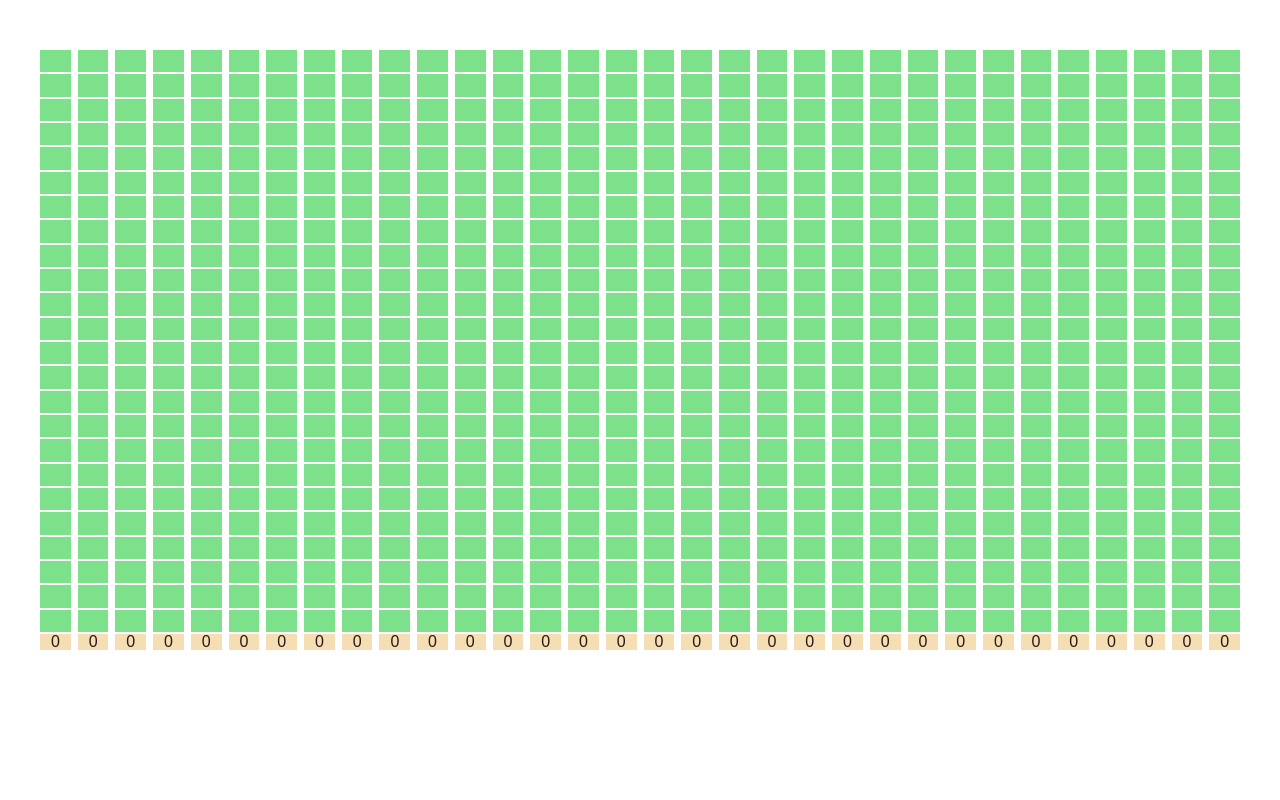
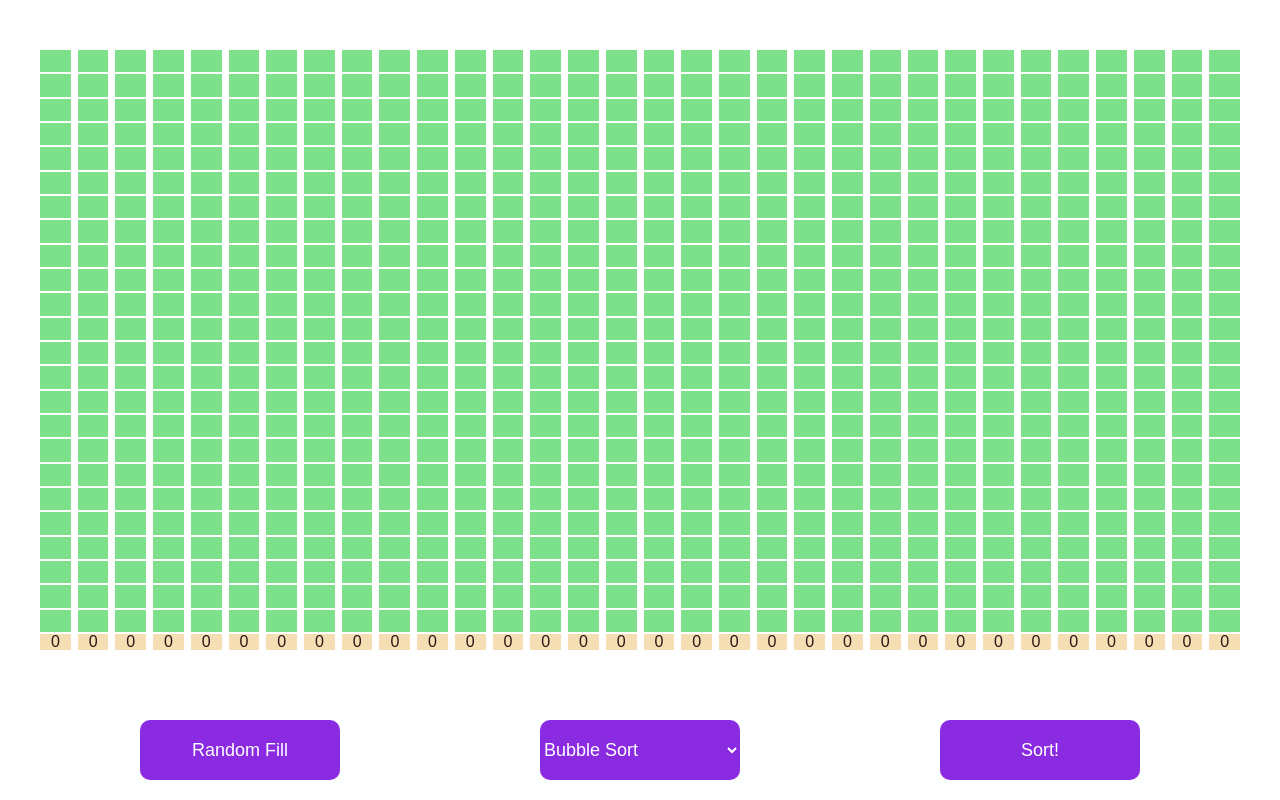
Before and after one commit to anduril-debug/didactic-fiesta, a plain HTML site: page sort/sorting.html in a window 1280 px wide. Drawn offline with Linux system fonts and the light colour scheme.

Commit message:
finished sorting env

```diff
--- /dev/null
+++ b/sort/algorithms.js
@@ -0,0 +1,18 @@
+
+function bubbleSort(){
+    for (let i = 1; i < 32; i++){
+
+
+      let firstCol = document.querySelectorAll(`[x = "${i}"]`)
+      let secCol = document.querySelectorAll(`[x = "${i+1}"]`)
+
+      const firstColQuantity = parseInt(firstCol[firstCol.length - 1].innerHTML)
+      const secColQuantity = parseInt(secCol[secCol.length - 1].innerHTML)
+
+      if (firstColQuantity > secColQuantity){
+        doSwap(i, i+1)
+      }
+
+
+    }
+  }
--- a/sort/script.js
+++ b/sort/script.js
@@ -29,7 +29,6 @@ function clickBox(){
   for (var i = 1; i <= 768; i++) {
     var box = boxes[i]
     box.onclick = function(e){
-      console.log(e.target)
       const x = e.target.getAttribute("X")
       const y = e.target.getAttribute("Y")
 
@@ -83,7 +82,6 @@ function createQuantityRow(){
 
 //Updating quantity row counts
 function updateQuantity(redBoxCount,colNumber){
-  console.log(`${redBoxCount} witeli ujra, ${colNumber} columnze`)
 
   let quantityBox = document.querySelectorAll(`[x = "${colNumber}"]`)
   quantityBox = quantityBox[quantityBox.length - 1]
@@ -92,3 +90,62 @@ function updateQuantity(redBoxCount,colNumber){
 
   return false
 }
+
+
+//filling randomly boxes
+
+function randomFill(){
+
+  for (let i = 1; i <= 32; i++){
+
+
+    let entireCol = document.querySelectorAll(`[x = "${i}"]`)
+
+    const randomNum = Math.floor(Math.random() * 24) + 1
+
+    //quantity box color
+    entireCol[entireCol.length - 1].style.backgroundColor = "wheat"
+
+    for (let j = 0; j <= randomNum; j++){
+      entireCol[j].classList.remove("clicked")
+    }
+
+    for (let j = randomNum-1; j < 24; j++){
+      entireCol[j].classList.add("clicked")
+    }
+
+
+
+
+    const redBoxCount = 25 - parseInt(randomNum)
+    updateQuantity(redBoxCount,i)
+
+
+
+  }
+
+
+
+}
+
+
+
+function doSwap(col1, col2){
+
+  let column1 = document.querySelectorAll(`[x = "${col1}"]`)
+  let column2 = document.querySelectorAll(`[x = "${col2}"]`)
+
+
+
+  for (let i = 0; i < 25; i++){
+
+
+    column1[i].style.gridColumn = col2
+    column1[i].setAttribute("x",col2)
+    column2[i].style.gridColumn = col1
+    column2[i].setAttribute("x",col1)
+
+  }
+
+
+}
--- a/sort/sort_styles.css
+++ b/sort/sort_styles.css
@@ -5,8 +5,8 @@
   height: 600px;
   margin-top: 50px;
   overflow: hidden;
-  grid-template-columns: 1fr 1fr 1fr 1fr 1fr 1fr 1fr 1fr 1fr 1fr 1fr 1fr 1fr 1fr 1fr 1fr 1fr 1fr 1fr 1fr 1fr 1fr 1fr 1fr 1fr 1fr 1fr 1fr 1fr 1fr 1fr 1fr;
-  grid-template-rows:    1fr 1fr 1fr 1fr 1fr 1fr 1fr 1fr 1fr 1fr 1fr 1fr 1fr 1fr 1fr 1fr 1fr 1fr 1fr 1fr 1fr 1fr 1fr 1fr;
+  grid-template-columns: repeat(32,1fr);
+  grid-template-rows:    repeat(24,1fr);
   grid-gap: 2px 7px;
 
 }
@@ -36,3 +36,43 @@
 .clicked {
   background-color: blueviolet;
 }
+
+
+.menu {
+  text-align: center;
+  margin: auto;
+  margin-top: 70px;
+  display: grid;
+  width: 1200px;
+  grid-template-columns: 3fr 3fr 3fr;
+}
+
+.menu button {
+    width: 50%;
+    height: 60px;
+    margin: auto;
+    text-decoration: none;
+    border-radius: 10px;
+    border: none;
+    cursor: pointer;
+    font-size: 18px;
+    background-color: blueviolet;
+    color: white;
+
+}
+
+.menu select {
+
+  width: 50%;
+  height: 60px;
+  margin: auto;
+  text-decoration: none;
+  border-radius: 10px;
+  border: none;
+  cursor: pointer;
+  font-size: 18px;
+  background-color: blueviolet;
+  color: white;
+  outline: none;
+
+}
--- a/sort/sorting.html
+++ b/sort/sorting.html
@@ -11,11 +11,25 @@
 
 
     </div>
+    <div class="menu">
+      <button id="random-fill-btn" onclick="randomFill()">Random Fill</button>
+
+      <select name="algs" id="algs">
+        <option value="bubble-sort">Bubble Sort</option>
+        <option value="merge-sort">Merge Sort</option>
+        <option value="quick-sort">Quick Sort</option>
+        <option value="section-sort">Section Sort</option>
+      </select>
 
 
 
-    <script type="text/javascript" src="script.js">
+      <button>Sort!</button>
+    </div>
 
-    </script>
+
+
+    <script type="text/javascript" src="script.js"></script>
+    <script type="text/javascript" src="algorithms.js"></script>
+
   </body>
 </html>
```
